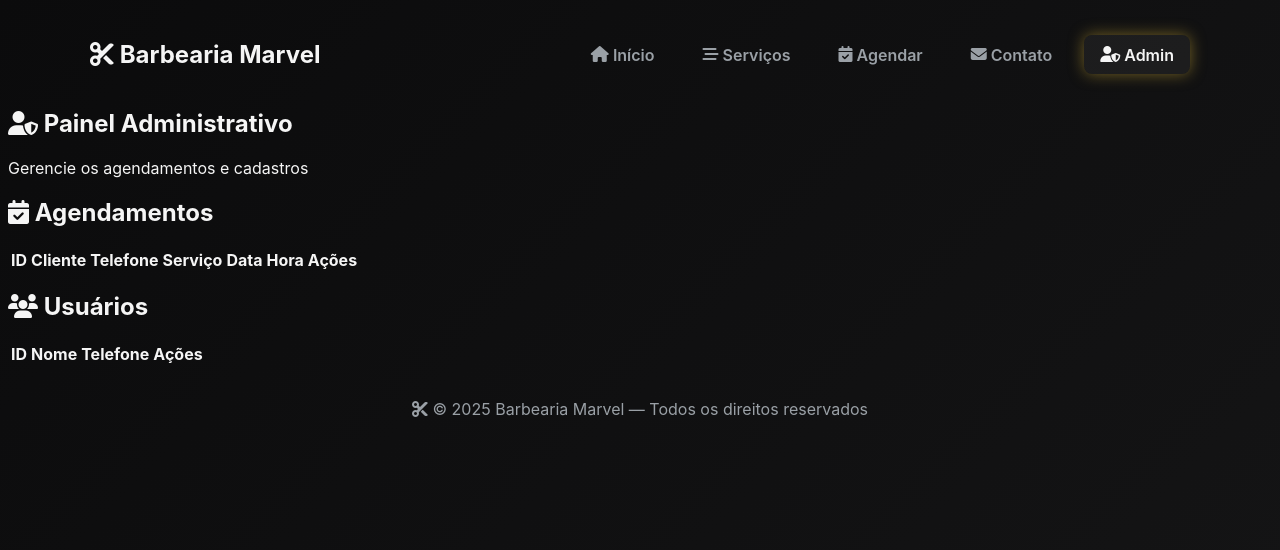
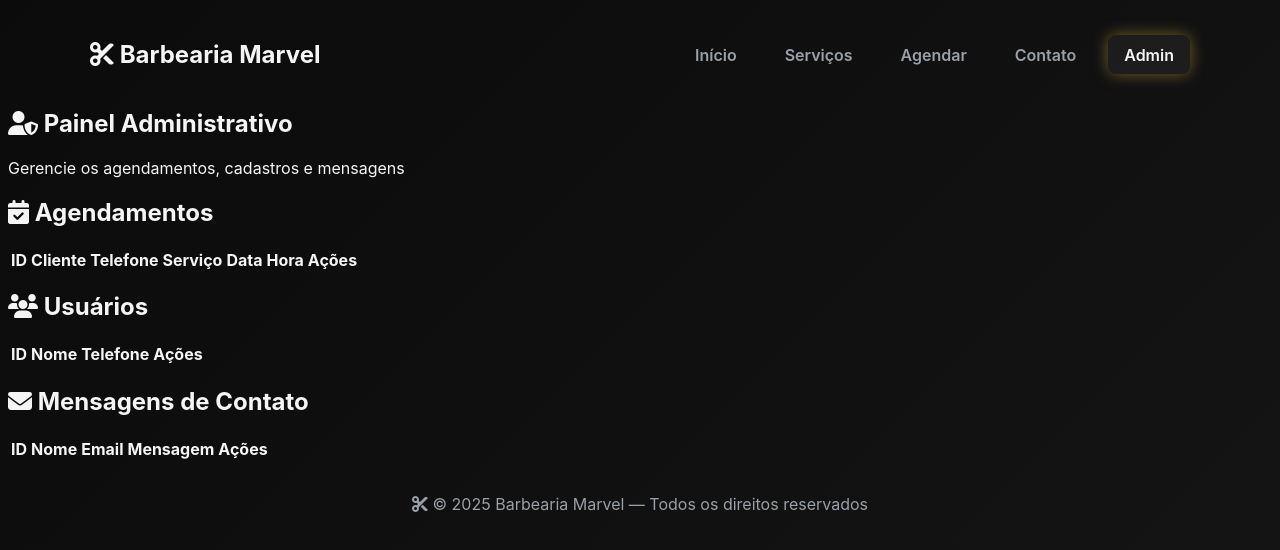
Before and after one commit to infosilvainformatica/barbearia-marvel, a website: page public/admin.html in a window 1280 px wide. Drawn offline with Linux system fonts and the light colour scheme; no server answers.

Commit message:
Update admin.html

```diff
--- a/public/admin.html
+++ b/public/admin.html
@@ -13,21 +13,22 @@
     <h2><i class="fa-solid fa-scissors"></i> Barbearia Marvel</h2>
     <nav>
       <ul>
-        <li><a href="index.html"><i class="fa-solid fa-house"></i> Início</a></li>
-        <li><a href="services.html"><i class="fa-solid fa-bars-staggered"></i> Serviços</a></li>
-        <li><a href="booking.html"><i class="fa-solid fa-calendar-check"></i> Agendar</a></li>
-        <li><a href="contact.html"><i class="fa-solid fa-envelope"></i> Contato</a></li>
-        <li><a href="admin.html" class="active"><i class="fa-solid fa-user-shield"></i> Admin</a></li>
+        <li><a href="index.html">Início</a></li>
+        <li><a href="services.html">Serviços</a></li>
+        <li><a href="booking.html">Agendar</a></li>
+        <li><a href="contact.html">Contato</a></li>
+        <li><a href="admin.html" class="active">Admin</a></li>
       </ul>
     </nav>
   </header>
 
   <section class="page-header">
     <h1><i class="fa-solid fa-user-shield"></i> Painel Administrativo</h1>
-    <p>Gerencie os agendamentos e cadastros</p>
+    <p>Gerencie os agendamentos, cadastros e mensagens</p>
   </section>
 
   <section class="admin-section">
+    <!-- Agendamentos -->
     <h2><i class="fa-solid fa-calendar-check"></i> Agendamentos</h2>
     <div id="apptsMsg" class="message" style="display:none;"></div>
     <table id="apptsTable">
@@ -45,6 +46,7 @@
       <tbody></tbody>
     </table>
 
+    <!-- Usuários -->
     <h2><i class="fa-solid fa-users"></i> Usuários</h2>
     <div id="clientsMsg" class="message" style="display:none;"></div>
     <table id="clientsTable">
@@ -58,6 +60,22 @@
       </thead>
       <tbody></tbody>
     </table>
+
+    <!-- Mensagens de contato -->
+    <h2><i class="fa-solid fa-envelope"></i> Mensagens de Contato</h2>
+    <div id="contactsMsg" class="message" style="display:none;"></div>
+    <table id="contactsTable">
+      <thead>
+        <tr>
+          <th>ID</th>
+          <th>Nome</th>
+          <th>Email</th>
+          <th>Mensagem</th>
+          <th>Ações</th>
+        </tr>
+      </thead>
+      <tbody></tbody>
+    </table>
   </section>
 
   <footer class="footer">
```
